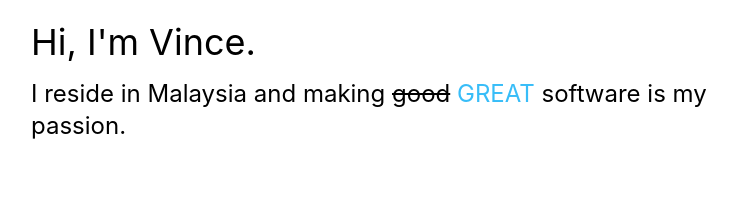
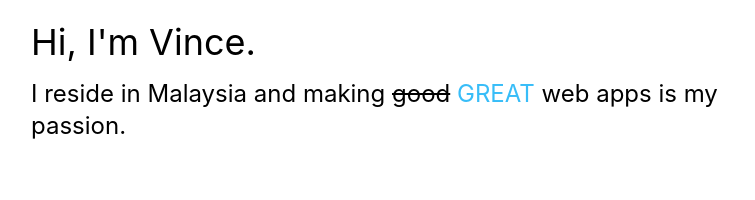
Before and after one commit to vinceleong/portfolio, a Next.js app: page / in a window 1280 px wide. Shown: the part 139-339 px from the top of the page, without its empty margins (225-980 px from the left). Built offline with nearby package versions, Linux system fonts and the light colour scheme.

Commit message:
Updated about

```diff
--- a/pages/index.js
+++ b/pages/index.js
@@ -44,7 +44,7 @@ export default function Home() {
         {"I reside in Malaysia and making "}
         <span className="line-through">{"good"}</span>
         <span className="text-sky-400">{" GREAT"}</span>{" "}
-        {" software is my passion."}
+        {" web apps is my passion."}
       </motion.div>
       <motion.div
         className="mt-36 ud mr-16 text-lg"
```
